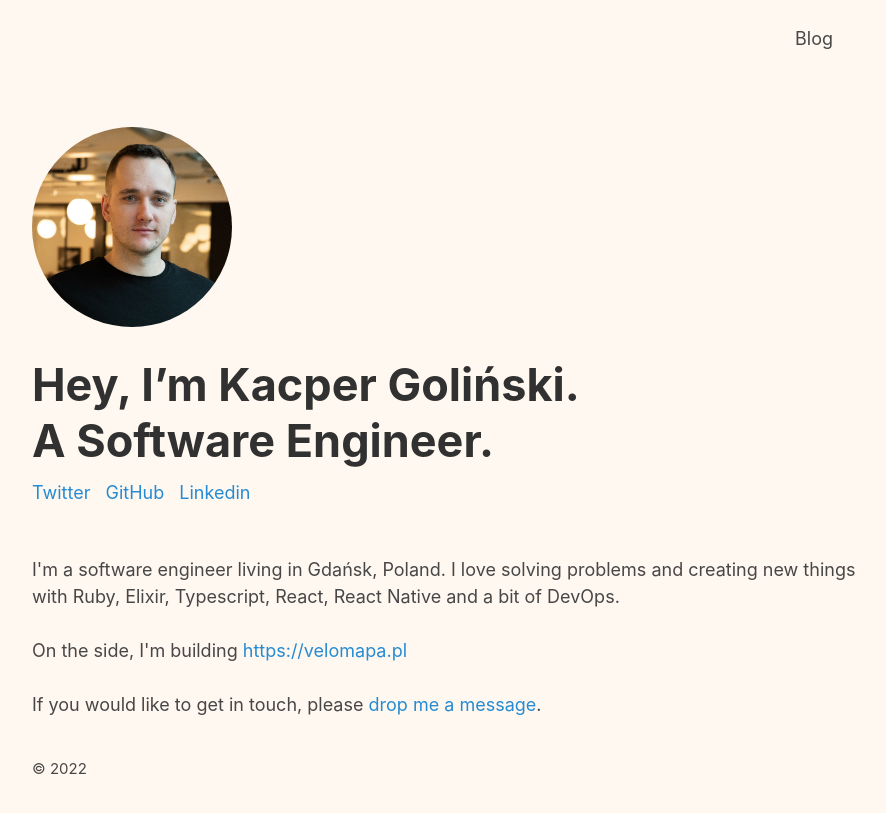
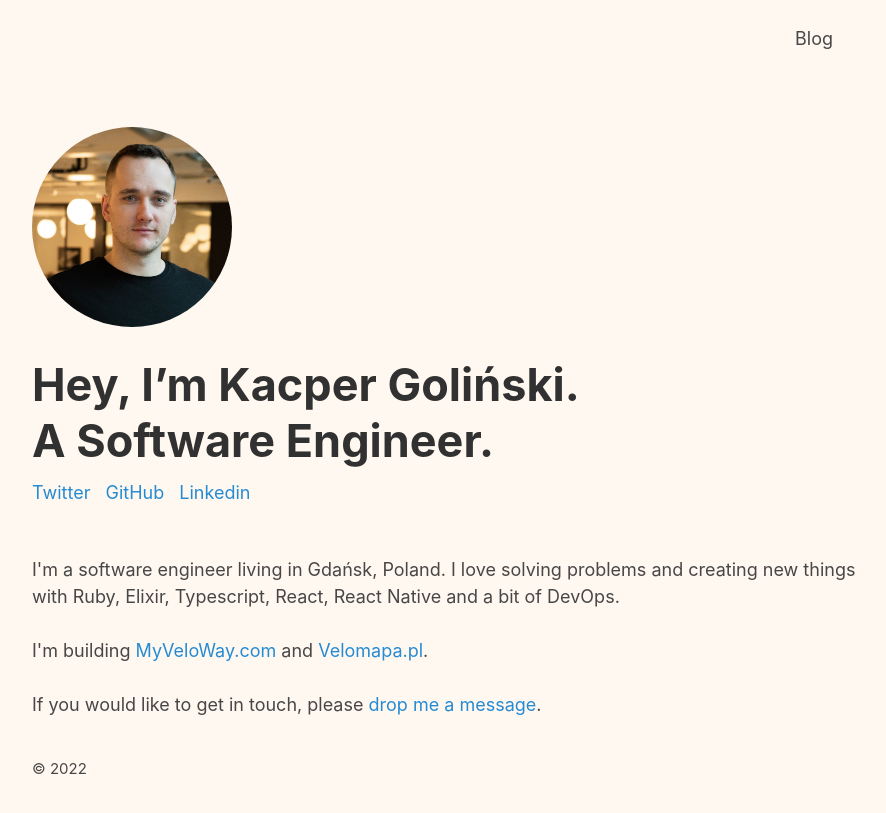
Before and after one commit to caspg/caspg.github.io, a Jekyll site: the page built from index.html, in a window 1280 px wide. Shown: the top 813 px of the page, without its empty margins (185-1071 px from the left). Built offline with Jekyll 4.4.1, drawn with Linux system fonts in a browser that asks for light colours; the list of posts is cut into pages by our own code.

Commit message:
Update index.html

```diff
--- a/index.html
+++ b/index.html
@@ -30,7 +30,7 @@ title: Home
 
       <br>
       <br>
-      On the side, I'm building <a href="https://velomapa.pl/" rel="dofollow">https://velomapa.pl</a>
+      I'm building <a href="https://myveloway.com/" rel="dofollow">MyVeloWay.com</a> and <a href="https://velomapa.pl/" rel="dofollow">Velomapa.pl</a>.
 
       <br>
       <br>
```
